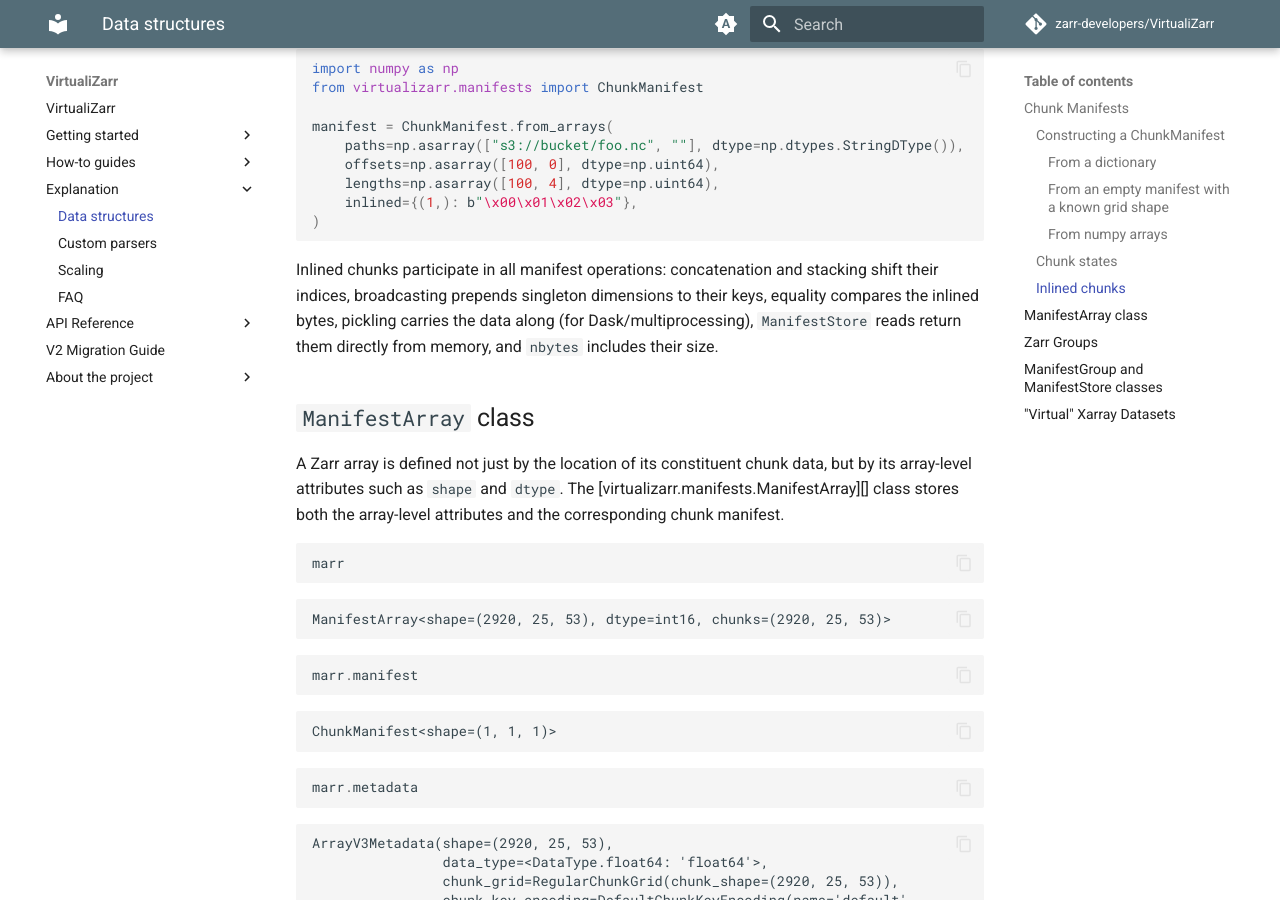
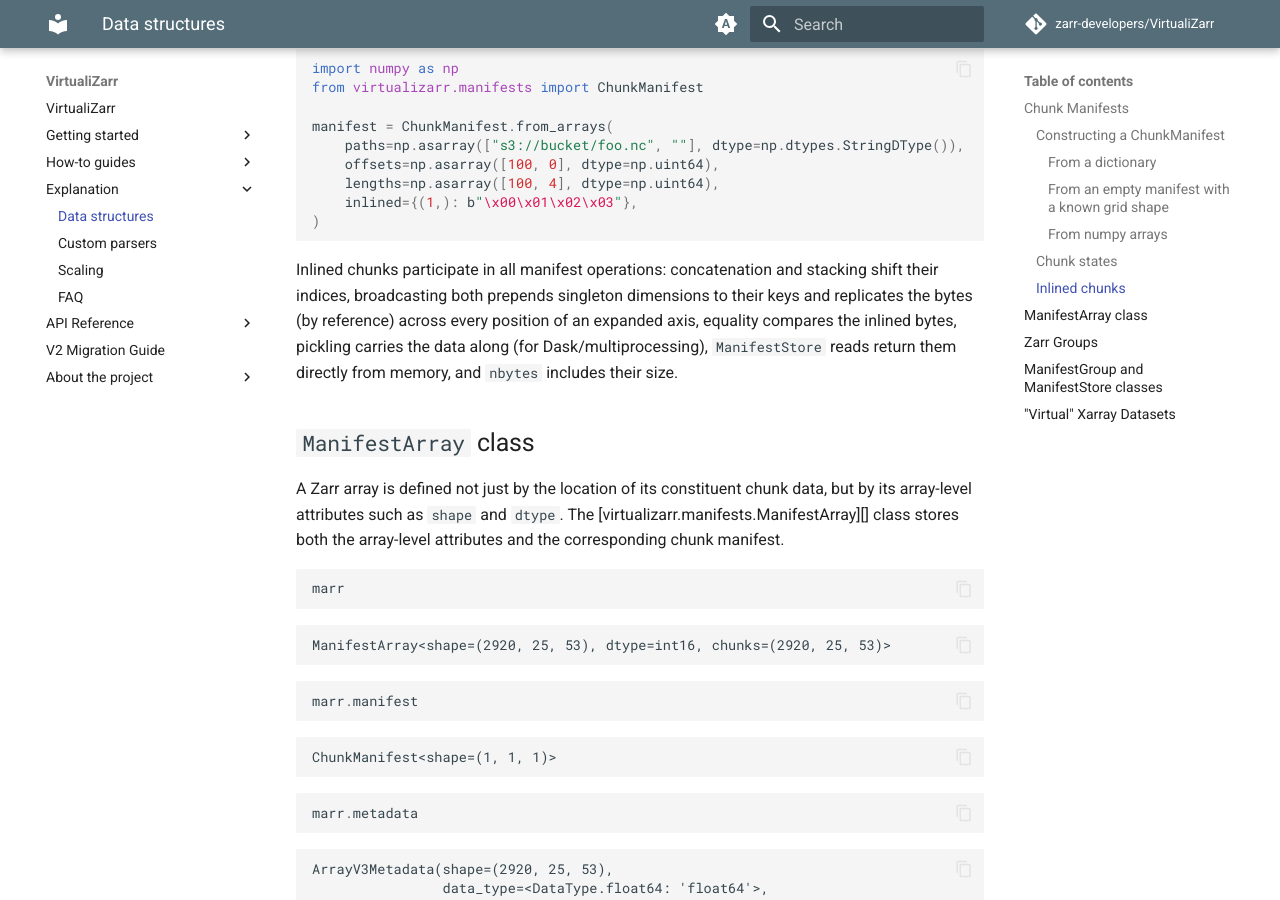
Before and after one commit to zarr-developers/VirtualiZarr, an MkDocs documentation site: the page built from docs/data_structures.md, in a window 1280 px wide and 900 px high, scrolled down 3566 px. Built offline with MkDocs 1.6.1 and Material for MkDocs 9.7.7, drawn with Linux system fonts in a browser that asks for light colours; comment, search, counter and statistics services are not loaded; the version menu is left out.

Commit message:
Update broadcast description to reflect bytes replication
Broadcasting inlined chunks not only prepends singleton dims to their
keys, but also replicates the bytes (by reference) across every position
of an expanded axis, per the fix in #938.

Co-Authored-By: Claude Opus 4.7 (1M context) <noreply@anthropic.com>

````diff
--- a/docs/data_structures.md
+++ b/docs/data_structures.md
@@ -144,7 +144,7 @@ manifest = ChunkManifest.from_arrays(
 )
 ```
 
-Inlined chunks participate in all manifest operations: concatenation and stacking shift their indices, broadcasting prepends singleton dimensions to their keys, equality compares the inlined bytes, pickling carries the data along (for Dask/multiprocessing), `ManifestStore` reads return them directly from memory, and `nbytes` includes their size.
+Inlined chunks participate in all manifest operations: concatenation and stacking shift their indices, broadcasting both prepends singleton dimensions to their keys and replicates the bytes (by reference) across every position of an expanded axis, equality compares the inlined bytes, pickling carries the data along (for Dask/multiprocessing), `ManifestStore` reads return them directly from memory, and `nbytes` includes their size.
 
 ## `ManifestArray` class
 
````
